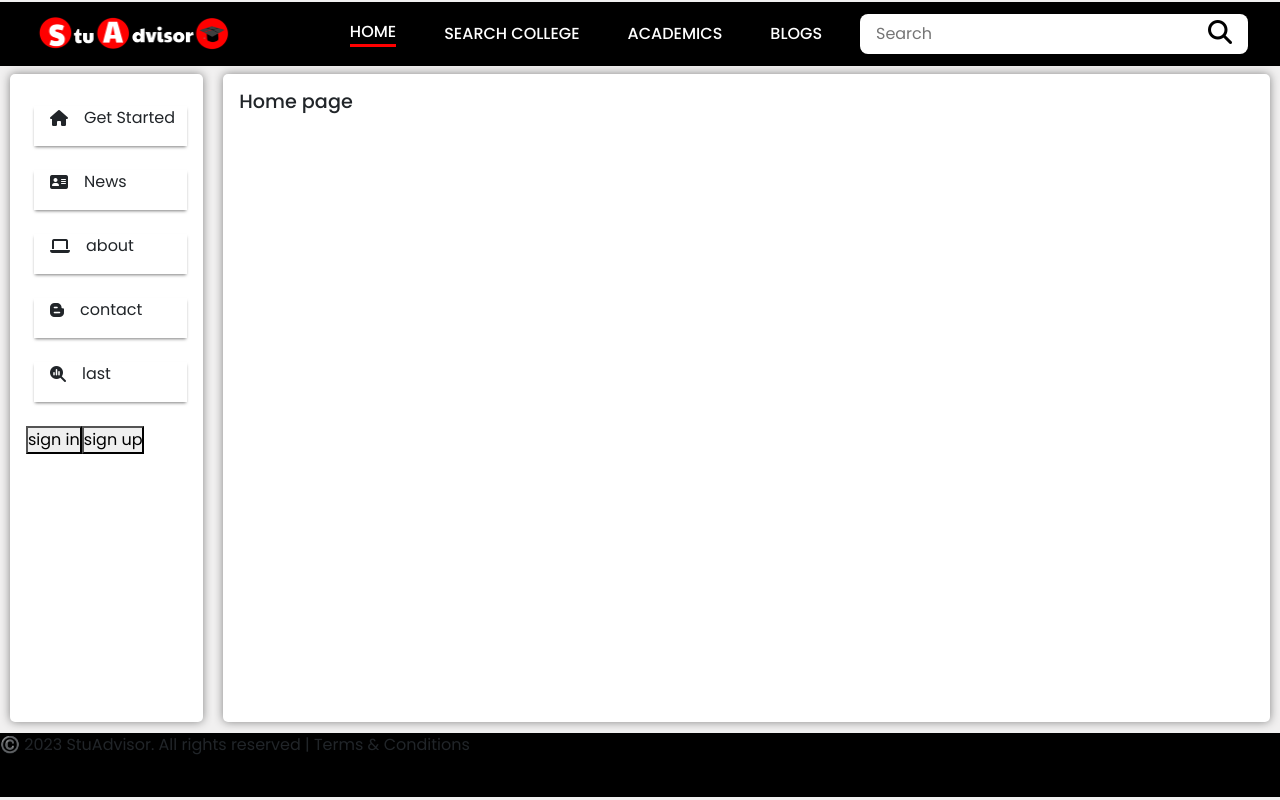
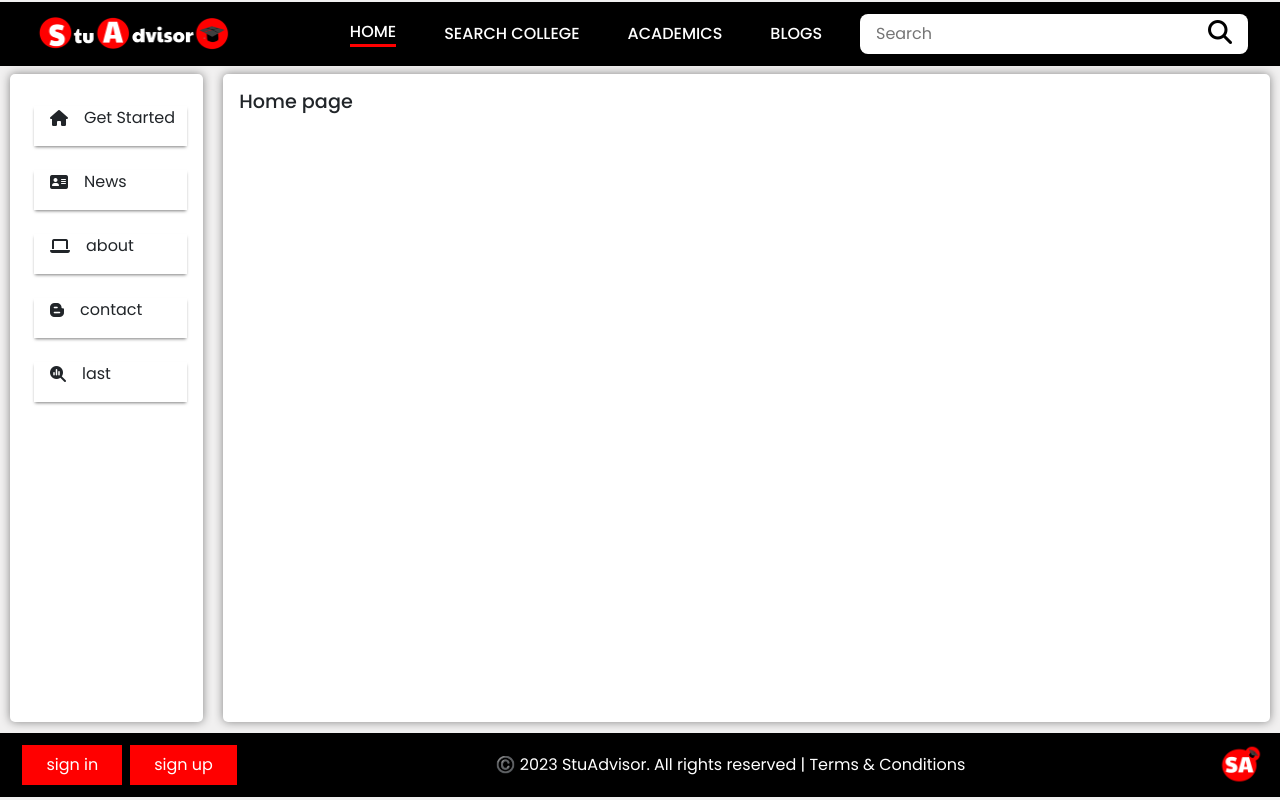
Before and after one commit to girrajkushwahin/stuadvisor, a React (Create React App) app in the folder client/: page / in a window 1280 px wide. Built offline with nearby package versions, Linux system fonts and the light colour scheme.

Commit message:
Edited footer , 404 page and css

```diff
--- a/client/src/components/Footer.jsx
+++ b/client/src/components/Footer.jsx
@@ -1,11 +1,17 @@
-import React from 'react'
-
+import React from 'react';
+import { Link } from 'react-router-dom';
+import bottomImage from '../images/BottomLogo.png';
 const Footer = () => {
   const year = new Date().getFullYear();
   return (
     <>
       <div className="footer-container">
-        <p>©️ {year} StuAdvisor. All rights reserved | Terms & Conditions</p>
+        <div className="bottom-side">
+            <button className='sign-in sign-btn'>sign in</button>
+            <button className='sign-up sign-btn'>sign up</button>
+        </div>
+        <p className='copyright-pera'>©️ {year} StuAdvisor. All rights reserved | Terms & Conditions</p>
+        <Link to='/'><img src={bottomImage} alt="stuadvisor" className='footer-img'/></Link>
       </div>
     </>
   )
--- a/client/src/components/SideBar.jsx
+++ b/client/src/components/SideBar.jsx
@@ -3,16 +3,11 @@ import React from 'react';
 const SideBar = ({ setData }) => {
     return (
         <>
-
             <div className="main-item main-left">
                 <ul className='side-ul'>
                     {setData.map((elem,ind)=><li className='side-li' key={ind}>{elem.icon}<span>{elem.text}</span></li>
                     )}
                 </ul>
-                <div className="bottom-side">
-                    <button className='sign-in'>sign in</button>
-                    <button className='sign-up'>sign up</button>
-                </div>
             </div>
         </>
     )
--- a/client/src/index.css
+++ b/client/src/index.css
@@ -229,6 +229,18 @@ p{
   color: var(--dark-red-1);
 }
 
+.bottom-side{
+  margin-left: 1.4rem;
+}
+.bottom-side .sign-btn{
+  border: none;
+  outline: none;
+  /* bottom: ; */
+  margin-right: .5rem;
+  padding: .5rem 1.5rem;
+  background: var(--dark-red-1);
+  color: var(--white);
+}
 
 /* *********************** ERROR PAGE *************************** */
 .error-main-container{
@@ -307,5 +319,22 @@ p{
   font-weight: 500;
   font-size: 1.1rem;
   color: var(--light-black);
-  margin-bottom: 1rem;
+  margin-bottom: 3rem;
 }
+
+/* *************************************** FOOTER CSS ************************ */
+.footer-container{
+  display: flex;
+  align-items: center;
+  justify-content: space-between;
+}
+.footer-container .footer-img{
+  width: 3rem;
+  height: 3rem;
+  margin-right: 1rem;
+}
+
+.footer-container .copyright-pera{
+  padding-top: 1rem;
+  color: var(--white);
+}
```
Also changed, not shown: client/src/images/BottomLogo.png (added).
